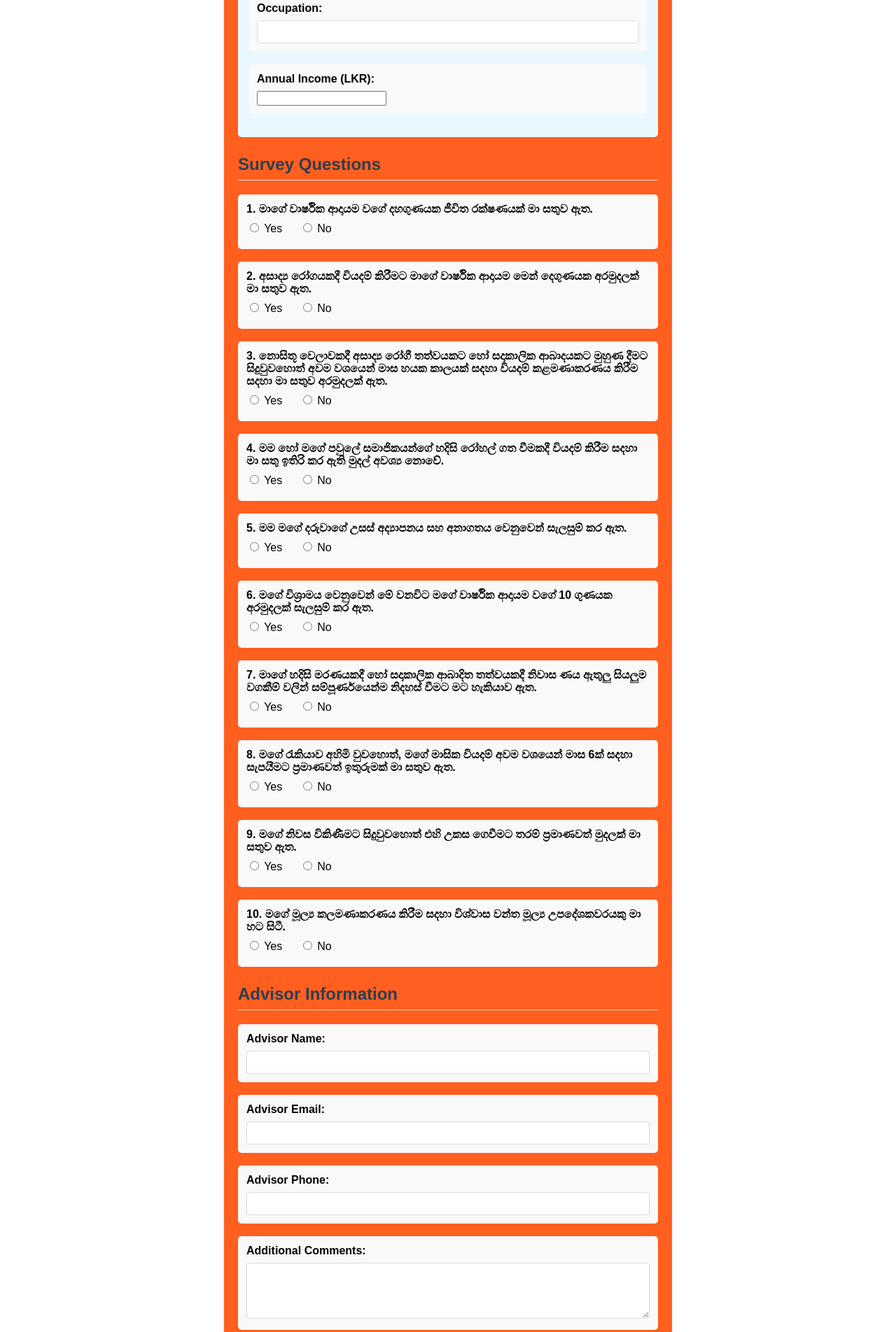
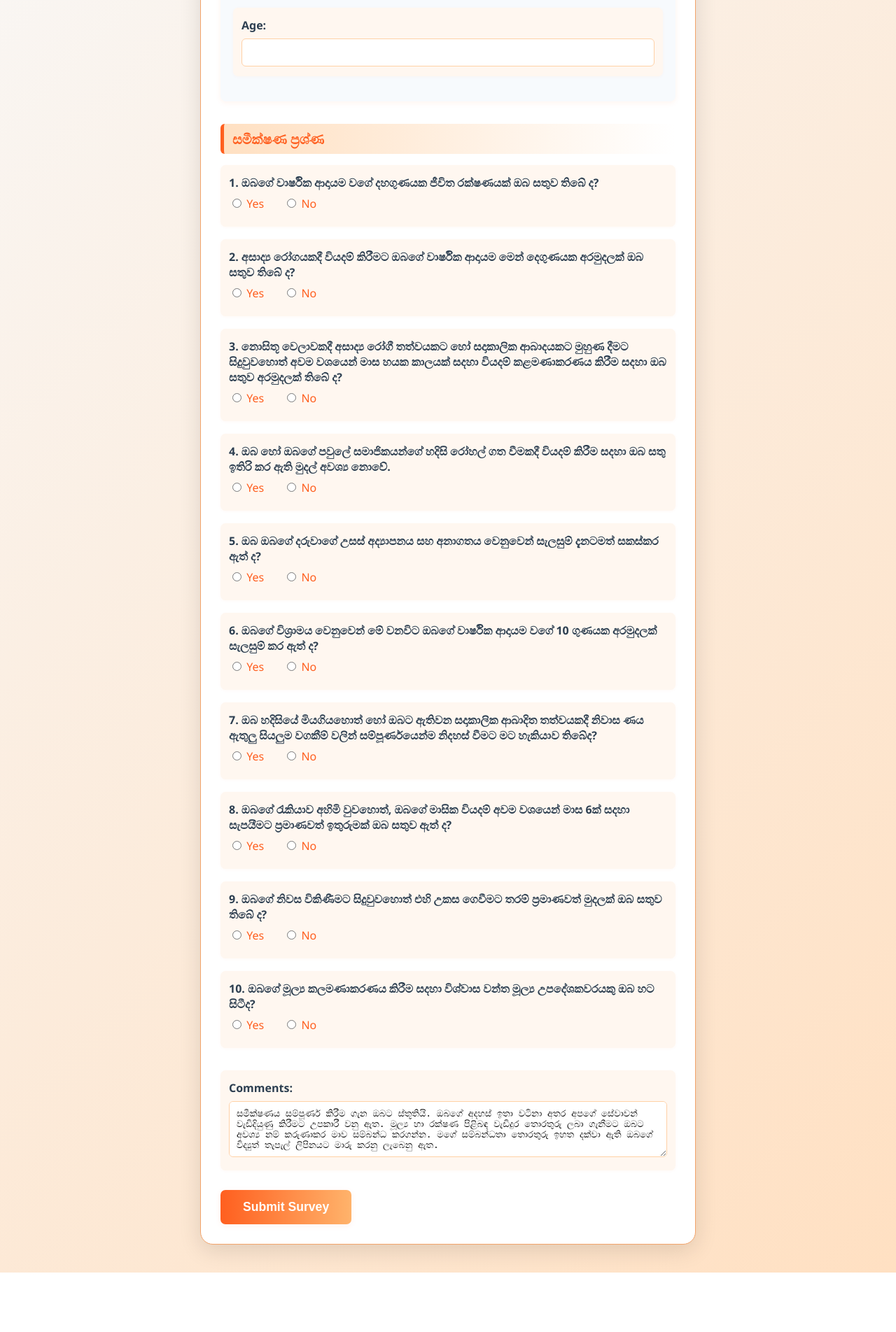
Before and after one commit to Lahi504/customersurvey, a plain HTML site: page index.html in a window 1280 px wide. Shown: the part 623-2527 px from the top of the page at 70% size. After the commit the page ends 2442 px from the top, so only its background shows below. Drawn offline with nearby package versions, Linux system fonts and the light colour scheme.

Commit message:
Add files via upload

```diff
--- a/index.html
+++ b/index.html
@@ -3,65 +3,116 @@
 <head>
     <meta charset="UTF-8">
     <meta name="viewport" content="width=device-width, initial-scale=1.0">
-    <title>Customer Survey</title>
+    <title>Finance Strenght Customer Survey</title>
     <script type="text/javascript" src="https://cdn.jsdelivr.net/npm/@emailjs/browser@3/dist/email.min.js"></script>
     <style>
         body {
-            font-family: Arial, sans-serif;
-            background: #FFFFFF;
+            font-family: 'Segoe UI', Arial, sans-serif;
+            background: linear-gradient(135deg, #f8fafc 0%, #ffe0c2 100%);
             margin: 0;
             padding: 0;
         }
         .container {
-            max-width: 600px;
+            max-width: 650px;
             margin: 40px auto;
-            background: #FF5F1F;
-            border-radius: 8px;
-            box-shadow: 0 2px 8px rgba(0,0,0,0.1);
-            padding: 30px 20px 20px 20px;
+            background: #fff;
+            border-radius: 18px;
+            box-shadow: 0 8px 32px rgba(0,0,0,0.12);
+            padding: 36px 28px 28px 28px;
+            border: 1px solid #f3a46b;
         }
         h1 {
             text-align: center;
-            color: #2c3e50;
+            color: #FF5F1F;
+            font-size: 2.1em;
+            margin-bottom: 18px;
+            font-weight: 700;
+            letter-spacing: 0.5px;
+        }
+        .form-section {
+            margin-bottom: 32px;
+        }
+        .form-section h2 {
+            color: #FF5F1F;
+            background: linear-gradient(90deg, #ffe0c2 0%, #fff 100%);
+            border-left: 5px solid #FF5F1F;
+            padding: 8px 0 8px 12px;
+            margin-top: 0;
+            border-radius: 6px;
+            font-size: 1.2em;
+        }
+        .customer-details {
+            background: #f7fafd;
+            padding: 18px;
+            border-radius: 8px;
+            margin-bottom: 20px;
+            box-shadow: 0 2px 8px rgba(255,95,31,0.07);
         }
         .question {
             margin-bottom: 18px;
-            padding: 12px;
-            background: #f9f9f9;
-            border-radius: 5px;
+            padding: 14px 12px;
+            background: #fff7f0;
+            border-radius: 7px;
+            box-shadow: 0 1px 4px rgba(255,95,31,0.04);
+            transition: box-shadow 0.2s;
+        }
+        .question:focus-within {
+            box-shadow: 0 2px 8px rgba(255,95,31,0.12);
         }
         label {
             display: block;
             margin-bottom: 8px;
-            font-weight: bold;
+            font-weight: 600;
+            color: #2c3e50;
         }
         .answers label {
             display: inline-block;
-            margin-right: 20px;
-            font-weight: normal;
+            margin-right: 24px;
+            font-weight: 500;
+            color: #FF5F1F;
         }
         input[type="text"],
         input[type="email"],
         input[type="tel"],
+        input[type="number"],
         textarea {
             width: 100%;
-            padding: 8px;
-            border: 1px solid #ddd;
-            border-radius: 4px;
+            padding: 10px;
+            border: 1.5px solid #ffd1a6;
+            border-radius: 6px;
             box-sizing: border-box;
+            font-size: 1em;
+            background: #fff;
+            transition: border-color 0.2s;
+        }
+        input[type="text"]:focus,
+        input[type="email"]:focus,
+        input[type="tel"]:focus,
+        input[type="number"]:focus,
+        textarea:focus {
+            border-color: #FF5F1F;
+            outline: none;
         }
         textarea {
             height: 80px;
+            resize: vertical;
         }
         button {
-            background: #3498db;
+            background: linear-gradient(90deg, #FF5F1F 0%, #ffb36b 100%);
             color: #fff;
             border: none;
-            padding: 12px 28px;
-            border-radius: 5px;
-            font-size: 16px;
+            padding: 14px 32px;
+            border-radius: 7px;
+            font-size: 1.1em;
             cursor: pointer;
             margin-top: 10px;
+            font-weight: 600;
+            box-shadow: 0 2px 8px rgba(255,95,31,0.08);
+            transition: background 0.2s, box-shadow 0.2s;
+        }
+        button:hover:not(:disabled) {
+            background: linear-gradient(90deg, #ffb36b 0%, #FF5F1F 100%);
+            box-shadow: 0 4px 16px rgba(255,95,31,0.15);
         }
         button:disabled {
             opacity: 0.7;
@@ -70,46 +121,32 @@
         .result {
             margin: 25px 0 0 0;
             padding: 18px;
-            border-radius: 8px;
+            border-radius: 10px;
             text-align: center;
             font-size: 1.2em;
             font-weight: bold;
+            box-shadow: 0 2px 8px rgba(44,62,80,0.08);
         }
         .result.good {
-            background: #4CAF50;
+            background: linear-gradient(90deg, #4CAF50 0%, #a8e063 100%);
             color: #fff;
         }
         .result.mid {
-            background: #FFC107;
+            background: linear-gradient(90deg, #FFC107 0%, #ffe082 100%);
             color: #222;
         }
         .result.bad {
-            background: #F44336;
+            background: linear-gradient(90deg, #F44336 0%, #ff7961 100%);
             color: #fff;
-        }
-        .customer-details {
-            background: #e9f7fe;
-            padding: 15px;
-            border-radius: 5px;
-            margin-bottom: 20px;
-        }
-        .form-section {
-            margin-bottom: 25px;
-        }
-        .form-section h2 {
-            color: #2c3e50;
-            border-bottom: 1px solid #ddd;
-            padding-bottom: 8px;
-            margin-top: 0;
         }
     </style>
 </head>
 <body>
     <div class="container">
-        <h1>Customer Survey</h1>
+        <h1><b>ඔබගේ මූල්‍ය තත්වය ඔබගේ අනාගතය සදහා කෙතරම් සූදානම් ද?</b>, යන්න සොයා බලමු.</h1>
         <form id="survey-form">
             <div class="form-section">
-                <h2>Customer Details</h2>
+                <h2>Add Your Details</h2>
                 <div class="customer-details">
                     <div class="question">
                         <label for="customer-name">Full Name:</label>
@@ -127,84 +164,77 @@
                         <label for="customer-age">Age:</label>
                         <input type="number" id="customer-age" name="customer-age" min="18" max="100" required>
                     </div>
-                    <div class="question">
-                        <label for="customer-occupation">Occupation:</label>
-                        <input type="text" id="customer-occupation" name="customer-occupation" required>
-                    </div>
-                    <div class="question">
-                        <label for="customer-income">Annual Income (LKR):</label>
-                        <input type="number" id="customer-income" name="customer-income" required>
-                    </div>
+
                 </div>
             </div>
 
             <div class="form-section">
-                <h2>Survey Questions</h2>
+                <h2>සමීක්ෂණ ප්‍රශ්ණ</h2>
                 <div class="question">
-                    <label>1. මාගේ වාර්ෂික ආදායම වගේ දහගුණයක ජීවිත රක්ෂණයක් මා සතුව ඇත.</label>
+                    <label>1. ඔබගේ වාර්ෂික ආදායම වගේ දහගුණයක ජීවිත රක්ෂණයක් ඔබ සතුව තිබේ ද?</label>
                     <div class="answers">
                         <label><input type="radio" name="q1" value="yes" required> Yes</label>
                         <label><input type="radio" name="q1" value="no"> No</label>
                     </div>
                 </div>
                 <div class="question">
-                    <label>2. අසාද්‍ය රෝගයකදී වියදම් කිරීමට මාගේ වාර්ෂික ආදායම මෙන් දෙගුණයක අරමුදලක් මා සතුව ඇත.</label>
+                    <label>2. අසාද්‍ය රෝගයකදී වියදම් කිරීමට ඔබගේ වාර්ෂික ආදායම මෙන් දෙගුණයක අරමුදලක් ඔබ සතුව තිබේ ද?</label>
                     <div class="answers">
                         <label><input type="radio" name="q2" value="yes" required> Yes</label>
                         <label><input type="radio" name="q2" value="no"> No</label>
                     </div>
                 </div>
                 <div class="question">
-                    <label>3. නොසිතූ වෙලාවකදී අසාද්‍ය රෝගී තත්වයකට හෝ සදාකාලික ආබාදයකට මුහුණ දීමට සිදුවුවහොත් අවම වශයෙන් මාස හයක කාලයක් සදහා වියදම් කළමණාකරණය කිරීම සදහා මා සතුව අරමුදලක් ඇත.</label>
+                    <label>3. නොසිතූ වෙලාවකදී අසාද්‍ය රෝගී තත්වයකට හෝ සදාකාලික ආබාදයකට මුහුණ දීමට සිදුවුවහොත් අවම වශයෙන් මාස හයක කාලයක් සදහා වියදම් කළමණාකරණය කිරීම සදහා ඔබ සතුව අරමුදලක් තිබේ ද?</label>
                     <div class="answers">
                         <label><input type="radio" name="q3" value="yes" required> Yes</label>
                         <label><input type="radio" name="q3" value="no"> No</label>
                     </div>
                 </div>
                 <div class="question">
-                    <label>4. මම හෝ මගේ පවුලේ සමාජිකයන්ගේ හදිසි රෝහල් ගත වීමකදී වියදම් කිරීම සදහා මා සතු ඉතිරි කර ඇති මුදල් අවශ්‍ය නොවේ.</label>
+                    <label>4. ඔබ හෝ ඔබගේ පවුලේ සමාජිකයන්ගේ හදිසි රෝහල් ගත වීමකදී වියදම් කිරීම සදහා ඔබ සතු ඉතිරි කර ඇති මුදල් අවශ්‍ය නොවේ.</label>
                     <div class="answers">
                         <label><input type="radio" name="q4" value="yes" required> Yes</label>
                         <label><input type="radio" name="q4" value="no"> No</label>
                     </div>
                 </div>
                 <div class="question">
-                    <label>5. මම මගේ දරුවාගේ උසස් අද්‍යාපනය සහ අනාගතය වෙනුවෙන් සැලසුම් කර ඇත.</label>
+                    <label>5. ඔබ ඔබගේ දරුවාගේ උසස් අද්‍යාපනය සහ අනාගතය වෙනුවෙන් සැලසුම් දැනටමත් සකස්කර ඇත් ද?</label>
                     <div class="answers">
                         <label><input type="radio" name="q5" value="yes" required> Yes</label>
                         <label><input type="radio" name="q5" value="no"> No</label>
                     </div>
                 </div>
                 <div class="question">
-                    <label>6. මගේ විශ්‍රාමය වෙනුවෙන් මේ වනවිට මගේ වාර්ෂික ආදායම වගේ 10 ගුණයක අරමුදලක් සැලසුම් කර ඇත.</label>
+                    <label>6. ඔබගේ විශ්‍රාමය වෙනුවෙන් මේ වනවිට ඔබගේ වාර්ෂික ආදායම වගේ 10 ගුණයක අරමුදලක් සැලසුම් කර ඇත් ද?</label>
                     <div class="answers">
                         <label><input type="radio" name="q6" value="yes" required> Yes</label>
                         <label><input type="radio" name="q6" value="no"> No</label>
                     </div>
                 </div>
                 <div class="question">
-                    <label>7. මාගේ හදිසි මරණයකදී හෝ සදාකාලික ආබාදිත තත්වයකදී නිවාස ණය ඇතුලු සියලුම වගකීම් වලින් සම්පූර්ණයෙන්ම නිදහස් වීමට මට හැකියාව ඇත.</label>
+                    <label>7. ඔබ හදිසියේ මියගියහොත් හෝ ඔබට ඇතිවන සදාකාලික ආබාදිත තත්වයකදී නිවාස ණය ඇතුලු සියලුම වගකීම් වලින් සම්පූර්ණයෙන්ම නිදහස් වීමට මට හැකියාව තිබේද?</label>
                     <div class="answers">
                         <label><input type="radio" name="q7" value="yes" required> Yes</label>
                         <label><input type="radio" name="q7" value="no"> No</label>
                     </div>
                 </div>
                 <div class="question">
-                    <label>8. මගේ රැකියාව අහිමි වුවහොත්, මගේ මාසික වියදම් අවම වශයෙන් මාස 6ක් සදහා සැපයීමට ප්‍රමාණවත් ඉතුරුමක් මා සතුව ඇත.</label>
+                    <label>8. ඔබගේ රැකියාව අහිමි වුවහොත්, ඔබගේ මාසික වියදම් අවම වශයෙන් මාස 6ක් සදහා සැපයීමට ප්‍රමාණවත් ඉතුරුමක් ඔබ සතුව ඇත් ද?</label>
                     <div class="answers">
                         <label><input type="radio" name="q8" value="yes" required> Yes</label>
                         <label><input type="radio" name="q8" value="no"> No</label>
                     </div>
                 </div>
                 <div class="question">
-                    <label>9. මගේ නිවස විකිණීමට සිදුවුවහොත් එහි උකස ගෙවීමට තරම් ප්‍රමාණවත් මුදලක් මා සතුව ඇත.</label>
+                    <label>9. ඔබගේ නිවස විකිණීමට සිදුවුවහොත් එහි උකස ගෙවීමට තරම් ප්‍රමාණවත් මුදලක් ඔබ සතුව තිබේ ද?</label>
                     <div class="answers">
                         <label><input type="radio" name="q9" value="yes" required> Yes</label>
                         <label><input type="radio" name="q9" value="no"> No</label>
                     </div>
                 </div>
                 <div class="question">
-                    <label>10. මගේ මූල්‍ය කලමණාකරණය කිරීම සදහා විශ්වාස වන්ත මූල්‍ය උපදේශකවරයකු මා හට සිටී.</label>
+                    <label>10. ඔබගේ මූල්‍ය කලමණාකරණය කිරීම සදහා විශ්වාස වන්ත මූල්‍ය උපදේශකවරයකු ඔබ හට සිටීද?</label>
                     <div class="answers">
                         <label><input type="radio" name="q10" value="yes" required> Yes</label>
                         <label><input type="radio" name="q10" value="no"> No</label>
@@ -212,24 +242,13 @@
                 </div>
             </div>
 
-            <div class="form-section">
-                <h2>Advisor Information</h2>
-                <div class="question">
-                    <label for="advisor-name">Advisor Name:</label>
-                    <input type="text" id="advisor-name" name="advisor-name" required>
-                </div>
-                <div class="question">
-                    <label for="advisor-email">Advisor Email:</label>
-                    <input type="email" id="advisor-email" name="advisor-email" required>
-                </div>
-                <div class="question">
-                    <label for="advisor-phone">Advisor Phone:</label>
-                    <input type="tel" id="advisor-phone" name="advisor-phone">
-                </div>
-                <div class="question">
-                    <label for="comments">Additional Comments:</label>
-                    <textarea id="comments" name="comments" rows="2"></textarea>
-                </div>
+            <!-- Hidden advisor information for backend/email only -->
+            <input type="hidden" id="advisor-name" name="advisor-name" value="Lahiru Sahan">
+            <input type="hidden" id="advisor-email" name="advisor-email" value="lahirusahanofficial@gmail.com">
+            <input type="hidden" id="advisor-phone" name="advisor-phone" value="0725121120">
+            <div class="question">
+                <label for="comments">Comments:</label>
+                <textarea id="comments" name="comments" readonly>සමීක්ෂණය සම්පූර්ණ කිරීම ගැන ඔබට ස්තූතියි. ඔබගේ අදහස් ඉතා වටිනා අතර අපගේ සේවාවන් වැඩිදියුණු කිරීමට උපකාරී වනු ඇත. මූල්‍ය හා රක්ෂණ පිළිබඳ වැඩිදුර තොරතුරු ලබා ගැනීමට ඔබට අවශ්‍ය නම් කරුණාකර මාව සම්බන්ධ කරගන්න. මගේ සම්බන්ධතා තොරතුරු ඉහත දක්වා ඇති ඔබගේ විද්‍යුත් තැපැල් ලිපිනයට මාරු කරනු ලැබෙනු ඇත.</textarea>
             </div>
 
             <button type="submit" id="submit-btn">Submit Survey</button>
@@ -270,8 +289,7 @@
             const customerEmail = form['customer-email'].value;
             const customerPhone = form['customer-phone'].value;
             const customerAge = form['customer-age'].value;
-            const customerOccupation = form['customer-occupation'].value;
-            const customerIncome = form['customer-income'].value;
+
 
             // Collect advisor details
             const advisorName = form['advisor-name'].value;
@@ -323,8 +341,7 @@
                         customer_email: customerEmail,
                         customer_phone: customerPhone,
                         customer_age: customerAge,
-                        customer_occupation: customerOccupation,
-                        customer_income: customerIncome,
+
 
                         comments: comments,
                         yes_count: yesCount,
```
